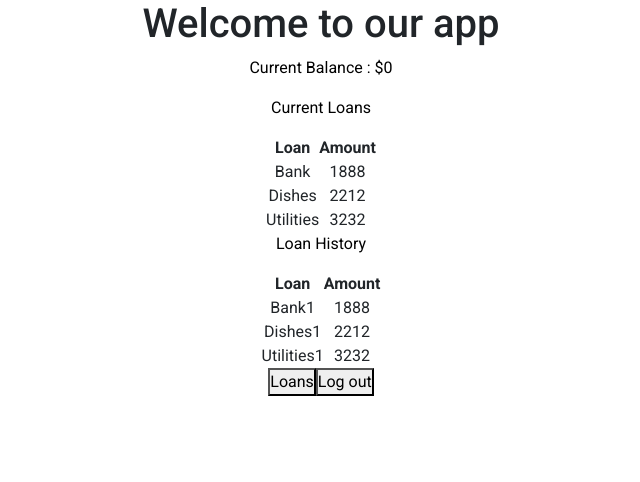
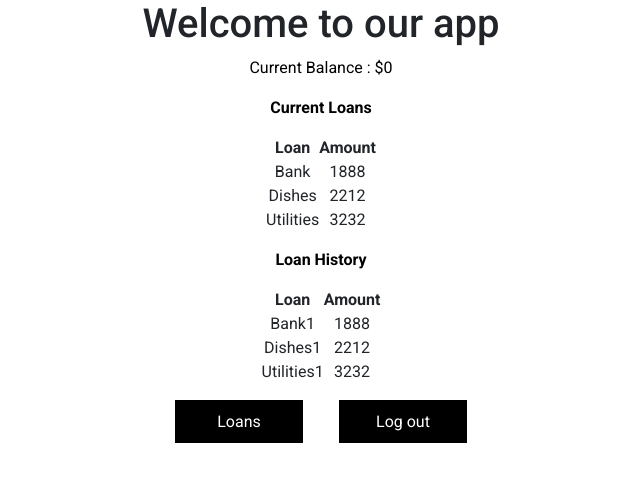
Before and after one commit to techtrek4/TT4_13, a React (Create React App) app in the folder frontend/: page /home in a window 1280 px wide. Shown: the top 482 px of the page, without its empty margins (319-959 px from the left). Built offline with nearby package versions, Linux system fonts and the light colour scheme; the HTML template or start-up script is replaced by a standard one; a web font is replaced by a local one.

Commit message:
css updates

```diff
--- a/frontend/package.json
+++ b/frontend/package.json
@@ -6,7 +6,7 @@
     "react": "^16.8.6",
     "react-dom": "^16.8.6",
     "react-router-dom": "^5.0.1",
-    "react-scripts": "3.0.1"
+    "react-scripts": "^3.0.1"
   },
   "scripts": {
     "start": "react-scripts start",
--- a/frontend/src/App.css
+++ b/frontend/src/App.css
@@ -30,7 +30,7 @@ margin-left: auto;
 }
 
 .text-center m-5-auto {
-  height: 100vh; /* Magic here */
+  height: 100vh;
   display: flex;
   justify-content: center;
   align-items: center;
--- a/frontend/src/components/pages/HomePage.js
+++ b/frontend/src/components/pages/HomePage.js
@@ -17,7 +17,7 @@ export default function HomePage() {
         <div className="text-center m-5-auto">
             <h1 className="main-title home-page-title">Welcome to our app</h1>
                 <p style={{ color: 'Black' }} className="main-para text-center">Current Balance : $0 </p>
-                <p style={{ color: 'Black' }} className="main-para text-center">Current Loans </p>
+                <p style={{ color: 'Black', fontWeight: 'bold' }} className="main-para text-center">Current Loans </p>
                 <div className= 'text-center'>
                 <table>
                     <tr>
@@ -34,7 +34,10 @@ export default function HomePage() {
                     })}
                 </table>
                 </div>
-                <p style={{ color: 'Black' }} className="main-para text-center">Loan History </p>
+                <p>
+                    {""}
+                </p>
+                <p style={{ color: 'Black', fontWeight: 'bold'}} className="main-para text-center">Loan History </p>
                 <table>
                     <tr>
                         <th>Loan</th>
@@ -50,11 +53,11 @@ export default function HomePage() {
                     })}
                 </table>
 
-            <Link to = "/Loans">
-                <button className="primary-button">Loans</button>
+            <Link to = "/loans">
+                <button className="button">Loans</button>&nbsp;
             </Link>
             <Link to="/">
-                <button className="primary-button">Log out</button>
+                <button className="button">Log out</button>
             </Link>
         </div>
     );
--- a/frontend/src/components/pages/Loans.js
+++ b/frontend/src/components/pages/LoansPage.js
@@ -3,10 +3,10 @@ import { Link } from 'react-router-dom'
 
 import '../../App.css'
 
-export default function LoansPage({ newExpense, handleChange, handleSubmit }){
+export default function LoansPage(){
     return (
         <Link to="/">
-        <button className="primary-button">Log out</button>
+        <button className="button">Log out</button>
         </Link>
       );
 
```
Also changed, not shown: 1 other file (tests, documents, lock files or other folders).
